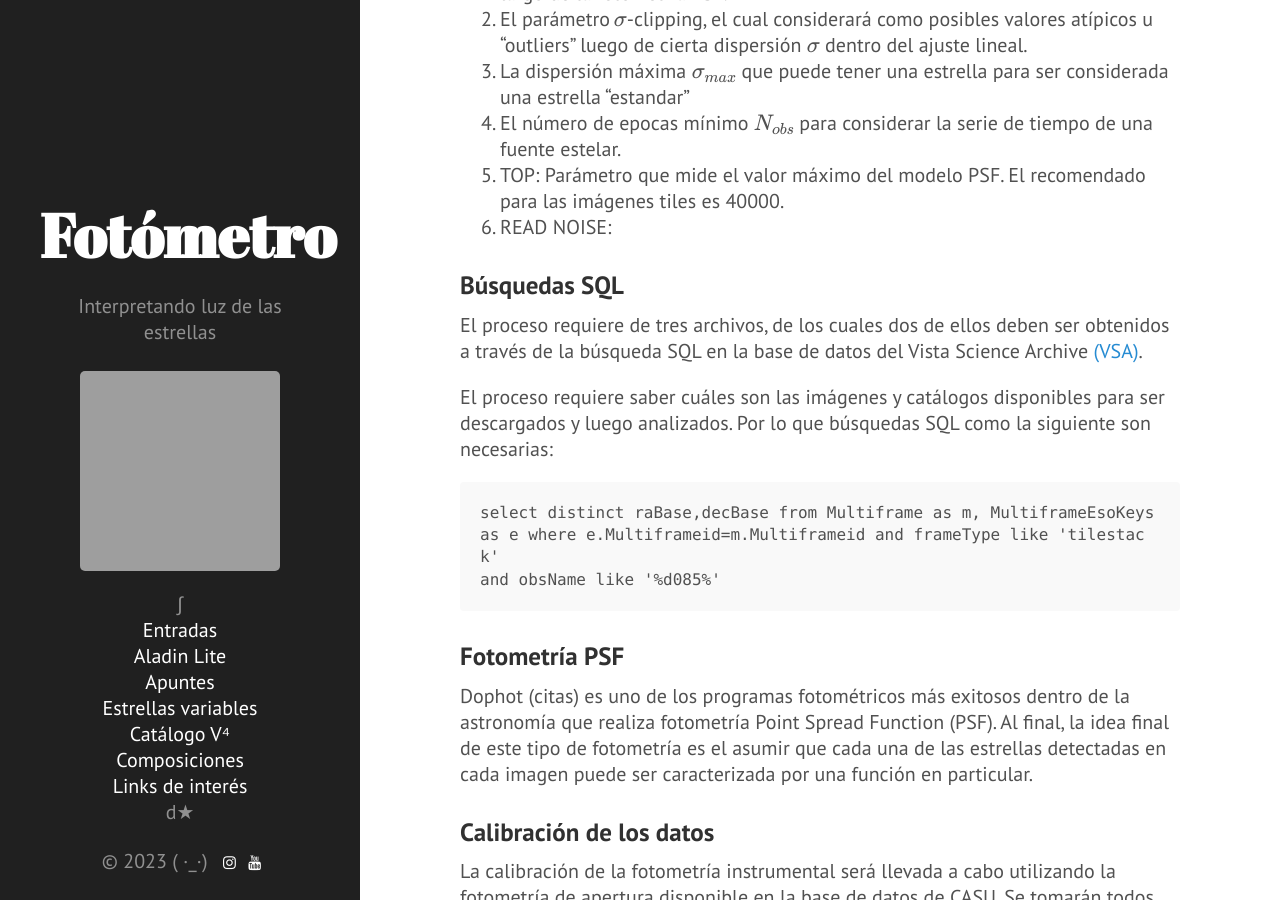
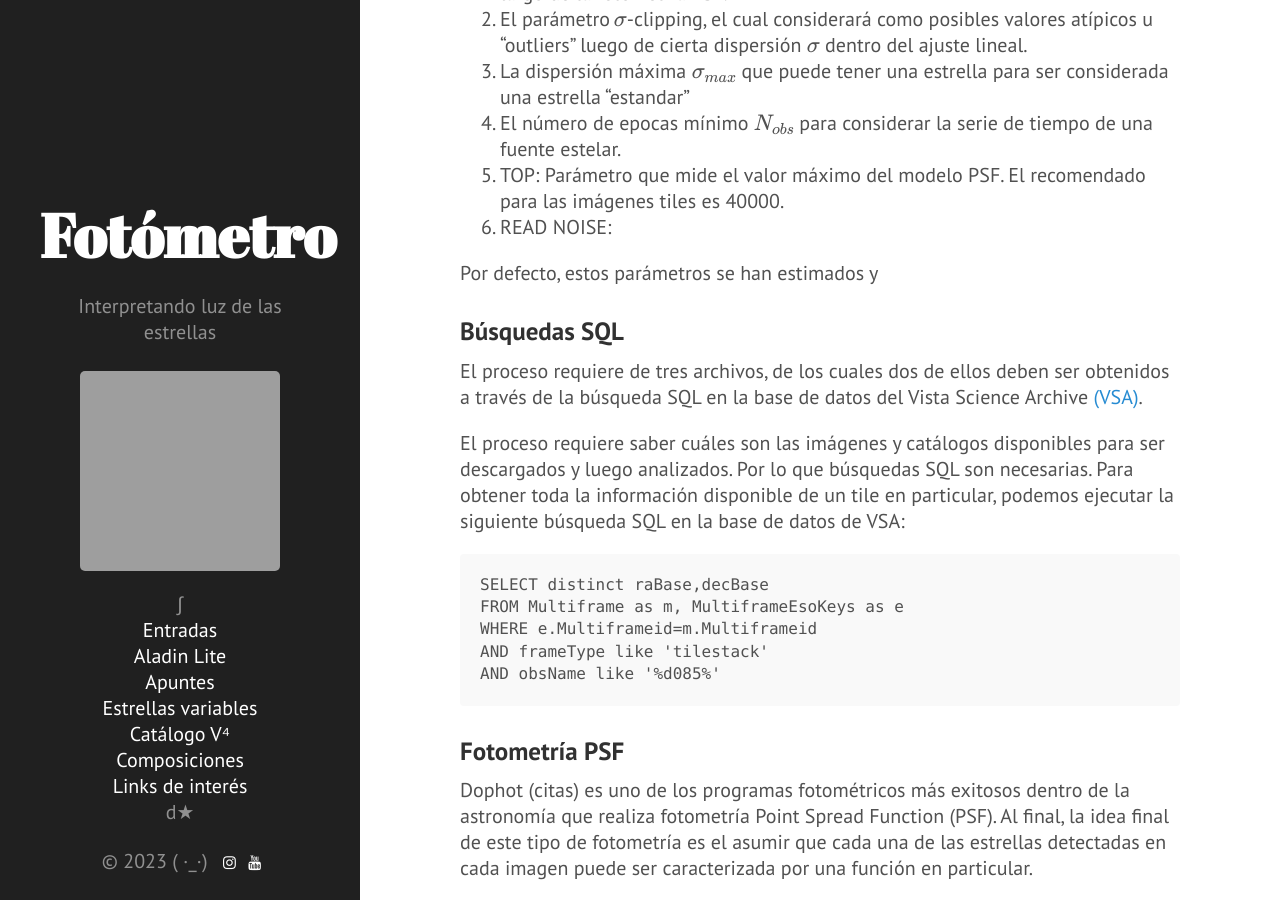
Before and after one commit to nicomedinap/nicomedinap.github.io, a Jekyll site: the page built from Fotometro.md, in a window 1280 px wide and 900 px high, scrolled down 768 px. Built offline with Jekyll 4.4.1, drawn with Linux system fonts in a browser that asks for light colours; formulas are drawn with MathJax 3; a script that is not in the unit is left out; grey boxes are pictures that could not be loaded.

Commit message:
Update Fotometro.md

````diff
--- a/Fotometro.md
+++ b/Fotometro.md
@@ -22,16 +22,20 @@ Para ejecutar el procedimiento, se requieren tres archivos: un archivo con pará
 5. TOP: Parámetro que mide el valor máximo del modelo PSF. El recomendado para las imágenes tiles es 40000.
 6. READ NOISE:
 
+Por defecto, estos parámetros se han estimados y
+
 ### Búsquedas SQL
 
 El proceso requiere de tres archivos, de los cuales dos de ellos deben ser obtenidos a través de la búsqueda SQL en la base de datos del Vista Science Archive [(VSA)](http://horus.roe.ac.uk/vsa/index.html){:target="_blank"}.
 
-El proceso requiere saber cuáles son las imágenes y catálogos disponibles para ser descargados y luego analizados. Por lo que búsquedas SQL como la siguiente son necesarias:
+El proceso requiere saber cuáles son las imágenes y catálogos disponibles para ser descargados y luego analizados. Por lo que búsquedas SQL son necesarias. Para obtener toda la información disponible de un tile en particular, podemos ejecutar la siguiente búsqueda SQL en la base de datos de VSA:
 
 ```
-select distinct raBase,decBase from Multiframe as m, MultiframeEsoKeys
-as e where e.Multiframeid=m.Multiframeid and frameType like 'tilestack'
-and obsName like '%d085%'
+SELECT distinct raBase,decBase
+FROM Multiframe as m, MultiframeEsoKeys as e
+WHERE e.Multiframeid=m.Multiframeid
+AND frameType like 'tilestack'
+AND obsName like '%d085%'
 ```
 
 ### Fotometría PSF
````
